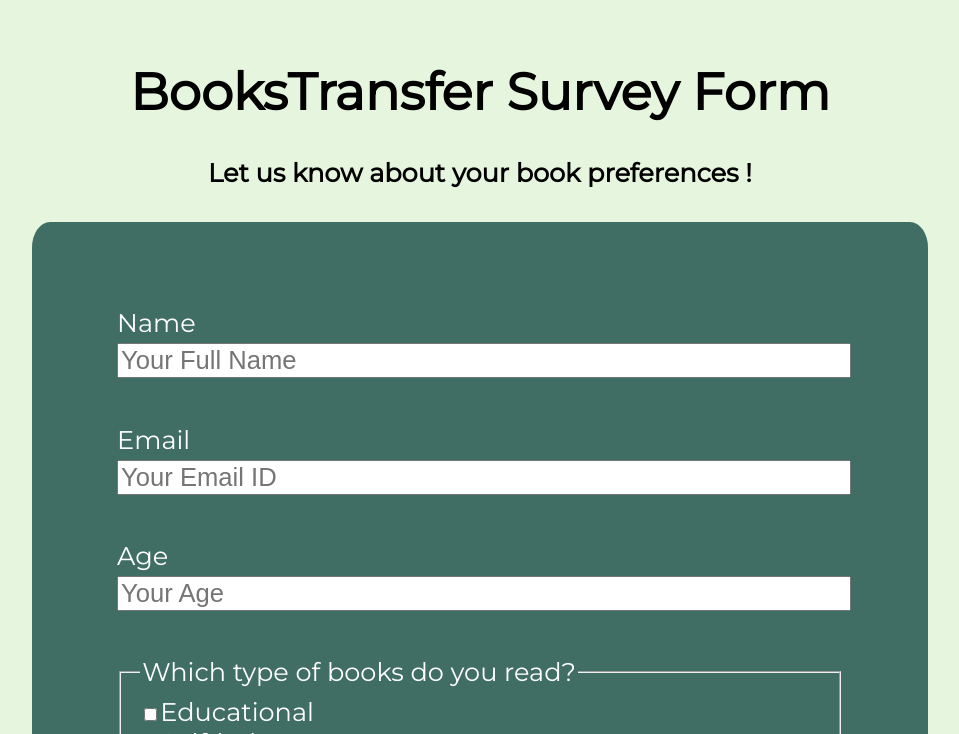
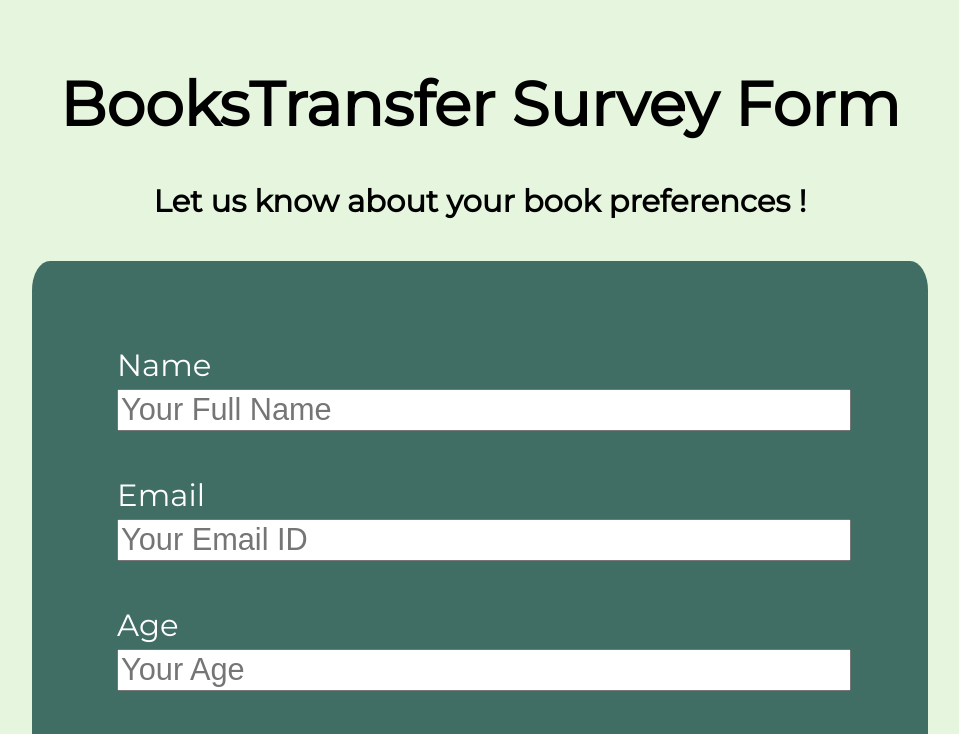
Before and after one commit to AyuSoni25/Survey-form, a plain HTML site: page index.html in a window 1280 px wide. Shown: the top 734 px of the page, without its empty margins (160-1119 px from the left). Drawn offline with Linux system fonts and the light colour scheme.

Commit message:
Update survey.css

```diff
--- a/survey.css
+++ b/survey.css
@@ -33,7 +33,7 @@ body{
 }
 
 #title{
-	font-size: 2vw;
+	font-size: 2.4vw;
 }
 
 #form-canvas{
@@ -42,7 +42,7 @@ body{
 	color: white;
 	text-align: left;
 	padding:5%;
-	font-size: 2vw;
+	font-size: 2.4vw;
 }
 
 .form-element{
@@ -53,13 +53,13 @@ body{
 .input{
 	width:100%;
 	margin:5px 0px;
-	font-size: 2vw;
+	font-size: 2.4vw;
 }
 
 #button{
 	background-color: rgba(0,0,0,0.7);
 	color:white;
-	font-size: 2vw;
+	font-size: 2.4vw;
 	border:none;
 	border-radius: 5px;
 }
```
